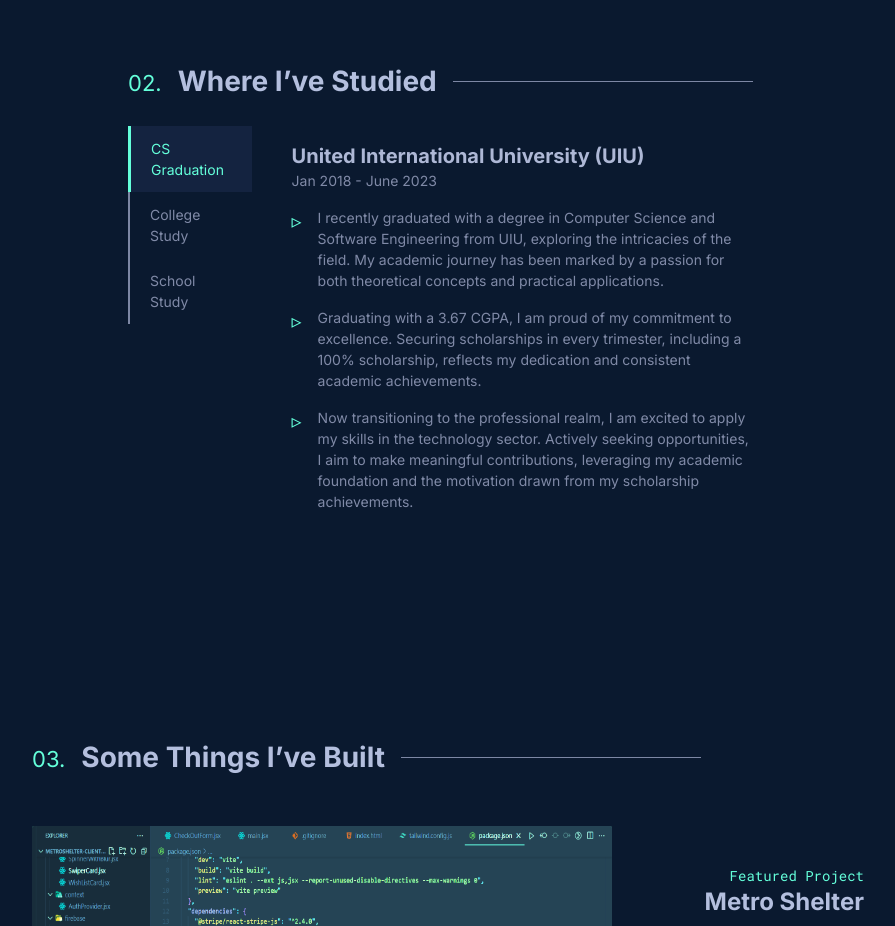
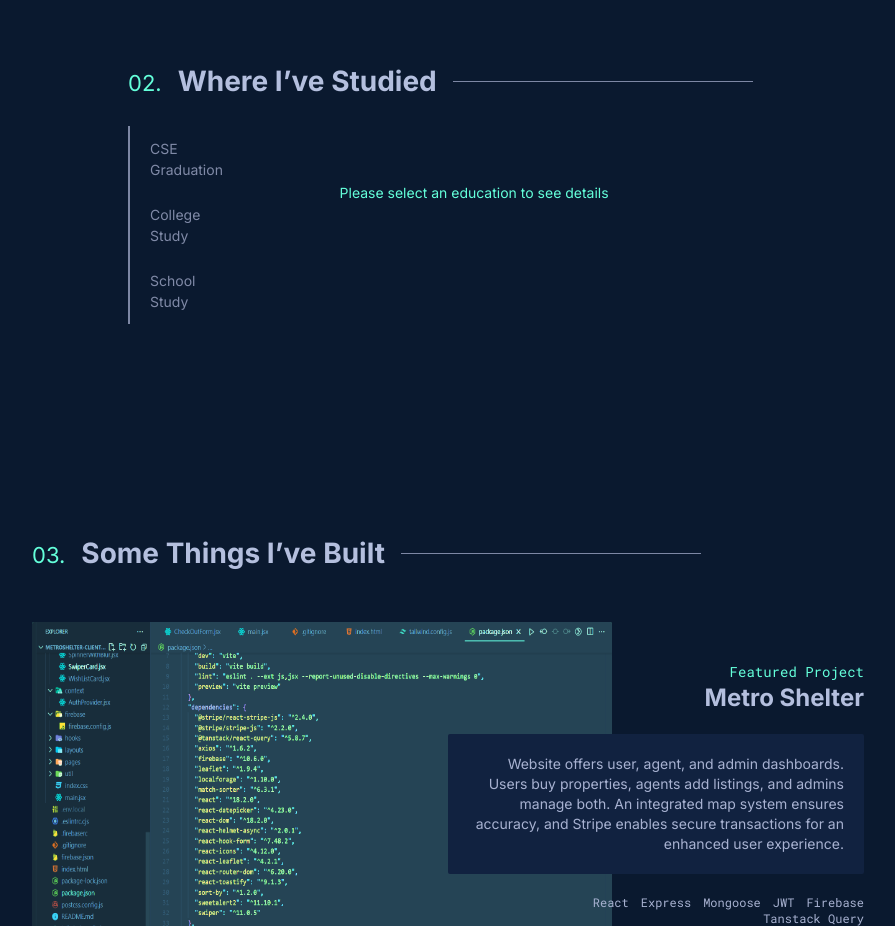
Before and after one commit to Fahim-Arefin/my-portfolio, a React (Vite) app: page / in a window 1280 px wide. Before the commit this address led to /education/graduation. Shown: the part 1880-2806 px from the top of the page, without its empty margins (192-1087 px from the left). Built offline with nearby package versions, Linux system fonts and the light colour scheme.

Commit message:
URL Bug fixed and updated

```diff
--- a/src/components/Education.jsx
+++ b/src/components/Education.jsx
@@ -1,7 +1,10 @@
-import { NavLink } from "react-router-dom";
+import { NavLink, useLocation } from "react-router-dom";
 import { Outlet } from "react-router-dom";
 
 function Education() {
+  const location = useLocation();
+
+  console.log("Location", location);
   return (
     <div id="education" className="container mx-auto mt-12 py-4 font-inter  ">
       <div className="flex flex-col w-[95%] mx-4 md:w-[80%] xl:w-[50%] md:mx-auto space-y-6">
@@ -21,7 +24,7 @@ function Education() {
               className="block border-l-2 border-[#7d87a4] text-[#808aa7] hover:text-[#64ffda] px-5 py-3 hover:bg-[rgb(20,35,64)] hover:cursor-pointer
             transition-all duration-200"
             >
-              CS Graduation
+              CSE Graduation
             </NavLink>
 
             <NavLink
@@ -41,6 +44,11 @@ function Education() {
             </NavLink>
           </div>
           <div className="col-span-6 md:col-span-7 p-4 ">
+            {location.pathname === "/" && (
+              <div className="h-[100px] text-[#64ffda] flex md:ml-12 items-center">
+                <h1>Please select an education to see details</h1>
+              </div>
+            )}
             <Outlet />
           </div>
         </div>
--- a/src/main.jsx
+++ b/src/main.jsx
@@ -2,7 +2,7 @@ import React from "react";
 import ReactDOM from "react-dom/client";
 import {
   createBrowserRouter,
-  Navigate,
+  // Navigate,
   RouterProvider,
 } from "react-router-dom";
 import "./index.css";
@@ -17,10 +17,10 @@ const router = createBrowserRouter([
     path: "/",
     element: <Home />,
     children: [
-      {
-        index: true, // This is the default route for "/"
-        element: <Navigate to="/education/graduation" />,
-      },
+      // {
+      //   index: true, // This is the default route for "/"
+      //   element: <Navigate to="/education/graduation" />,
+      // },
       {
         path: "/education/graduation",
         element: <Graduation />,
```
